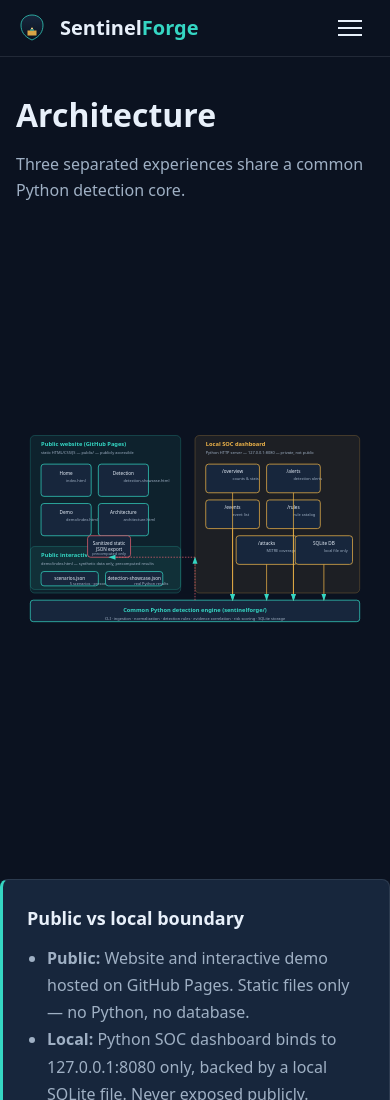
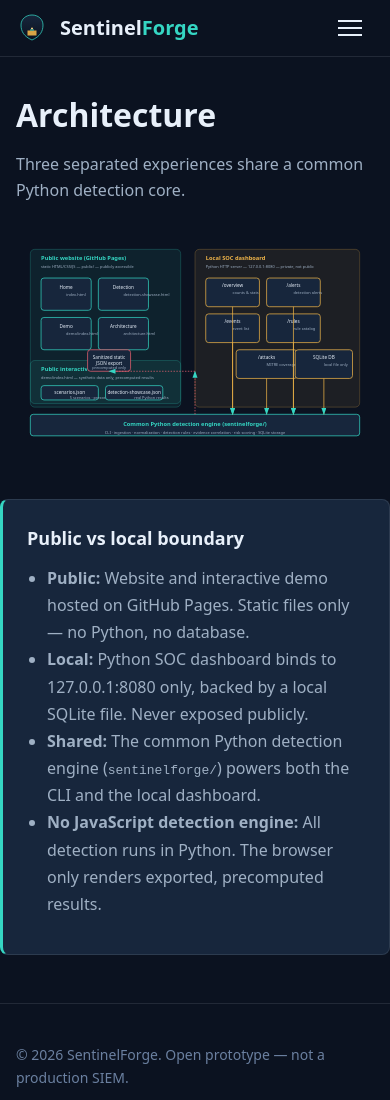
Before and after one commit to SadashivPole/sentinelforge-ai, a plain HTML site: page public/architecture.html in a window 390 px wide. Shown: the top 1100 px of the page. Drawn offline with Linux system fonts and the light colour scheme.

Commit message:
fix: architecture HTML void tag and responsive CSS class

```diff
--- a/public/architecture.html
+++ b/public/architecture.html
@@ -36,7 +36,7 @@
     </div>
   </header>
   <main id="main">
-  <section class="section"><div class="container"><div class="section-header"><h1>Architecture</h1><p>Three separated experiences share a common Python detection core.</p></div><img src="img/architecture.svg" width="100%" height="580" alt="SentinelForge architecture diagram: public website and demo on GitHub Pages, local Python dashboard on 127.0.0.1, common Python detection engine, sanitized static JSON export path"></img>
+  <section class="section"><div class="container"><div class="section-header"><h1>Architecture</h1><p>Three separated experiences share a common Python detection core.</p></div><img class="architecture-diagram" src="img/architecture.svg" width="100%" height="auto" alt="SentinelForge architecture diagram: public website and demo on GitHub Pages, local Python dashboard on 127.0.0.1, common Python detection engine, sanitized static JSON export path"></img>
   </div></section>
 
   <div class="card" style="margin-top: var(--space-lg); border-left: 3px solid var(--forge-cyan);">
--- a/public/css/main.css
+++ b/public/css/main.css
@@ -324,4 +324,10 @@ footer {
   .hero h1 { font-size: 1.75rem; }
   .hero-actions { flex-direction: column; align-items: stretch; }
   .hero-actions .btn { justify-content: center; }
+  .architecture-diagram {
+    display: block;
+    width: 100%;
+    max-width: 100%;
+    height: auto;
+  }
 }
```
